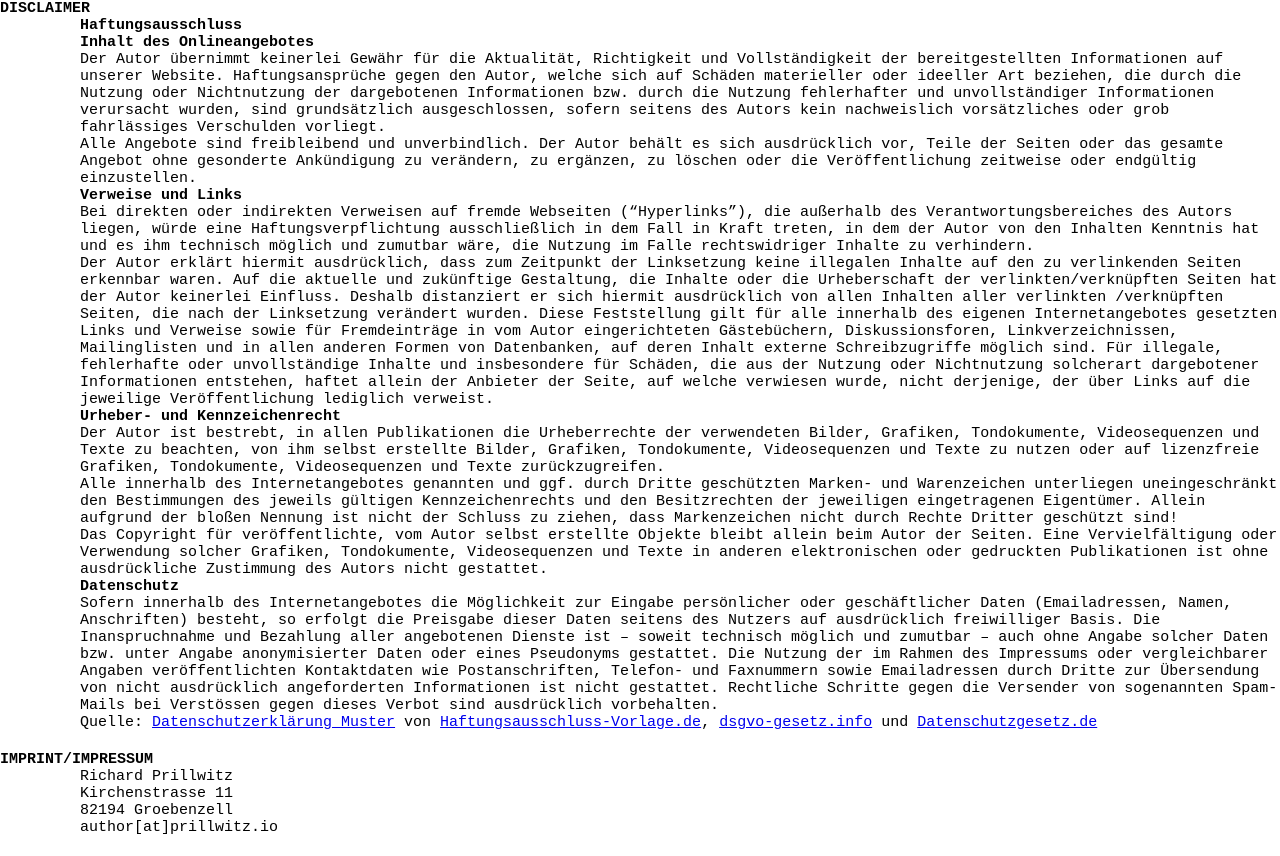
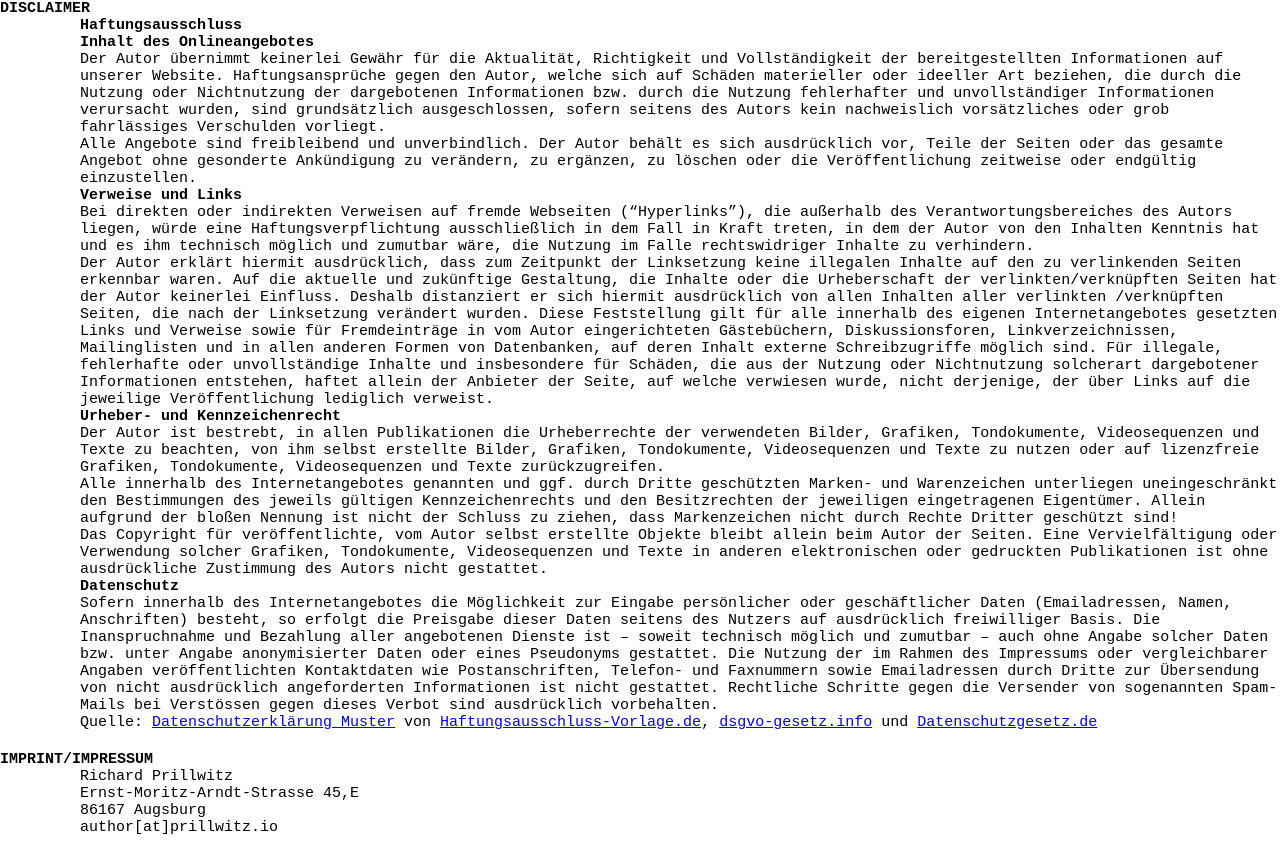
Before and after one commit to xellio/xellio.github.io, a plain HTML site: page legal.html in a window 1280 px wide. Drawn offline with Linux system fonts and the light colour scheme.

Commit message:
update imprint;

```diff
--- a/legal.html
+++ b/legal.html
@@ -69,10 +69,10 @@
                 Richard Prillwitz
             </p>
             <p style="text-indent:80px;">
-                Kirchenstrasse 11
+                Ernst-Moritz-Arndt-Strasse 45,E
             </p>
             <p style="text-indent:80px;">
-                82194 Groebenzell
+                86167 Augsburg
             </p>
             <p style="text-indent:80px;">
                 author[at]prillwitz.io
```
Also changed, not shown: ssllabs.html (+1 -1 lines), 1 other file.
